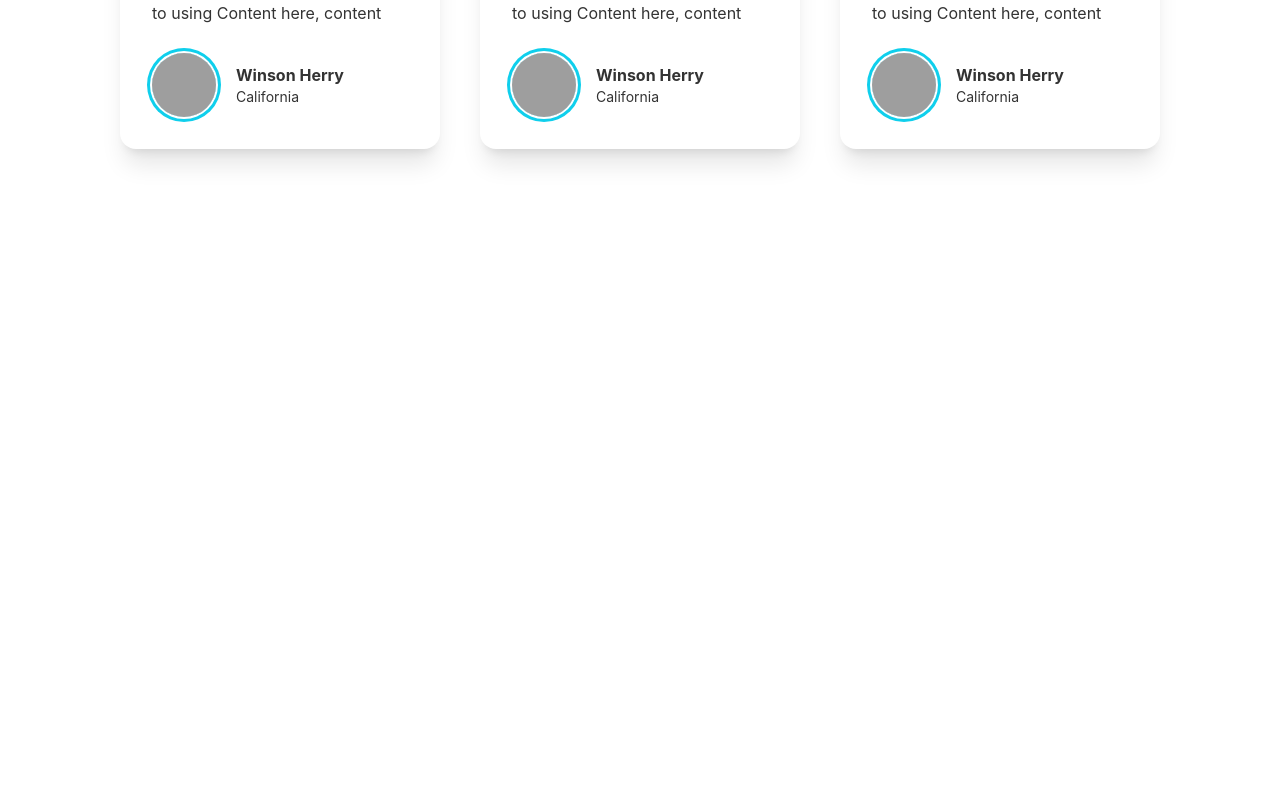
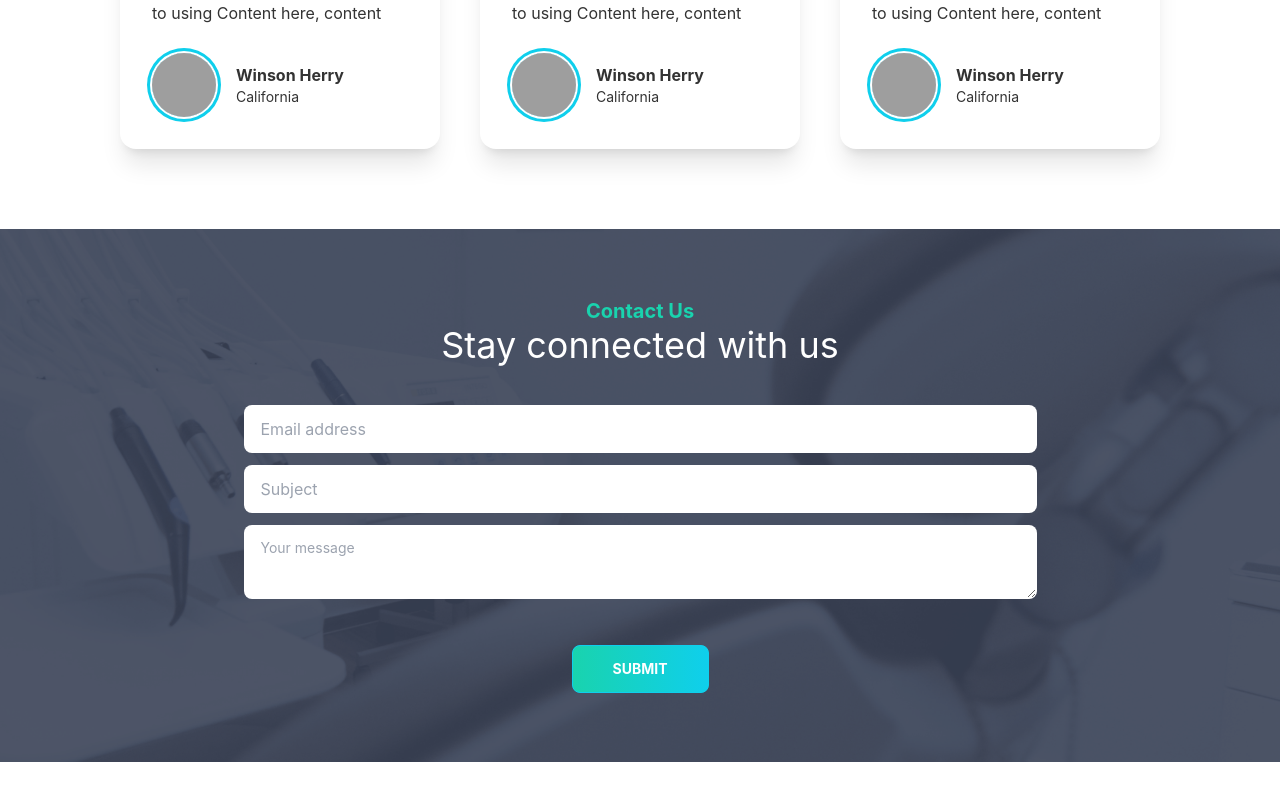
Before and after one commit to sajeeb-me/doctors-portal-client, a React (Create React App) app: page / in a window 1280 px wide. Shown: the part 3508-4308 px from the top of the page. Before the commit the page ends 3737 px from the top, so only its background shows below. Built offline with nearby package versions, Linux system fonts and the light colour scheme; grey boxes are pictures that could not be loaded.

Commit message:
contact us

```diff
--- /dev/null
+++ b/src/Pages/Home/ContactUs/ContactUs.js
@@ -0,0 +1,30 @@
+import React from 'react';
+import appointment from '../../../assets/images/appointment.png';
+
+const ContactUs = () => {
+    const handleSubmit = e => {
+        e.preventDefault()
+    }
+    return (
+        <div
+            style={{ backgroundImage: `url(${appointment})` }}
+            className="my-20 px-4 lg:px-32 h-[533px] bg-cover text-white flex justify-center items-center">
+            <div>
+                <div className='text-center'>
+                    <h1 className='text-xl text-secondary font-bold'>Contact Us</h1>
+                    <h1 className="text-4xl">Stay connected with us</h1>
+                </div>
+                <form onSubmit={handleSubmit} className='mt-10 text-black'>
+                    <input type="email" placeholder="Email address" className="input w-full mb-3" />
+                    <input type="text" placeholder="Subject" className="input w-full mb-3" />
+                    <textarea className="textarea w-full" placeholder="Your message"></textarea>
+                    <p className='text-center mt-10'>
+                        <input type="submit" className='btn btn-primary px-10 font-bold text-white bg-gradient-to-r from-secondary to-primary' value="Submit" />
+                    </p>
+                </form>
+            </div>
+        </div>
+    );
+};
+
+export default ContactUs;
--- a/src/Pages/Home/Home.js
+++ b/src/Pages/Home/Home.js
@@ -1,5 +1,6 @@
 import React from 'react';
 import Appointment from './Appointment';
+import ContactUs from './ContactUs/ContactUs';
 import Info from './Info/Info';
 import Services from './Services/Services';
 import Testimonial from './Testimonial/Testimonial';
@@ -13,6 +14,7 @@ const Home = () => {
             <Services />
             <Appointment />
             <Testimonial />
+            <ContactUs />
         </div>
     );
 };
--- a/src/Pages/Home/Testimonial/Quotes.js
+++ b/src/Pages/Home/Testimonial/Quotes.js
@@ -7,8 +7,8 @@ const quotes = ({ testimonial }) => {
             <div className="card-body">
                 <p>{text}</p>
                 <div className='flex items-center gap-5 mt-5'>
-                    <div class="avatar">
-                        <div class="w-[64px] rounded-full ring ring-primary ring-offset-base-100 ring-offset-2">
+                    <div className="avatar">
+                        <div className="w-[64px] rounded-full ring ring-primary ring-offset-base-100 ring-offset-2">
                             <img src={img} alt='' />
                         </div>
                     </div>
```
